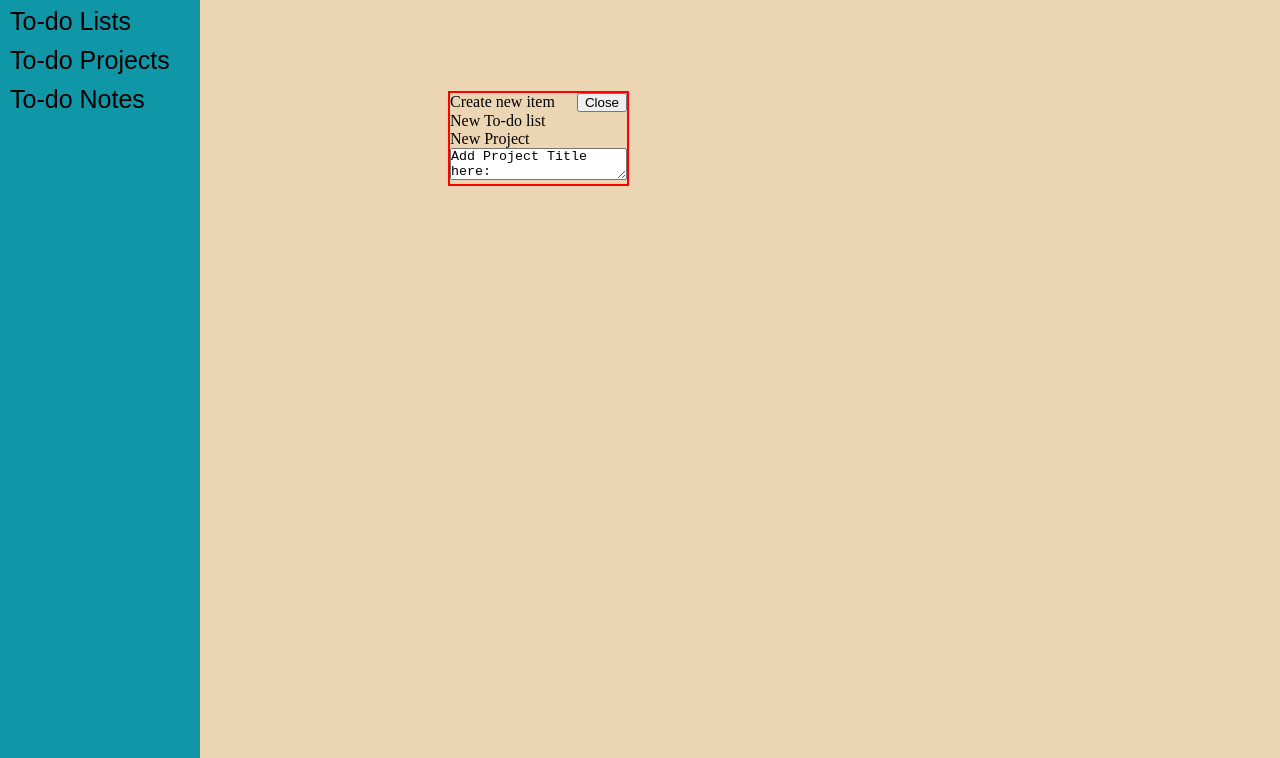
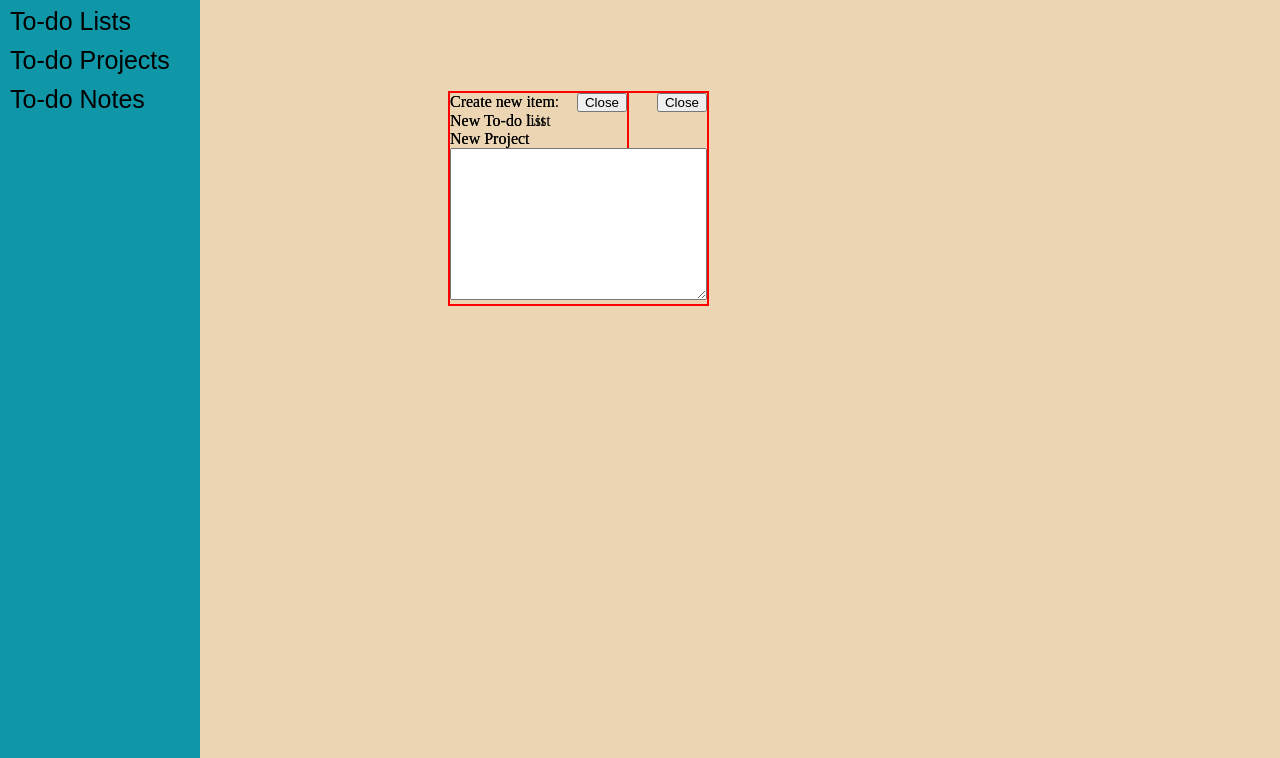
Before and after one commit to seanpoul/project-todo-list, a website built with webpack: page src/template.html in a window 1280 px wide. Shown: the part 109-867 px from the top of the page. Built offline with nearby package versions, Linux system fonts and the light colour scheme.

Commit message:
Remove js for creating popup and now create popup in template.html

```diff
--- a/src/index.js
+++ b/src/index.js
@@ -1,7 +1,6 @@
 import './style.css';
 import { createTodoList } from './createTodo.js';
 import { createPopup } from './createPopup.js';
-
 
 // add event listener to know which function to run
 // sidebar.addEventListener('click', (event) => {
--- a/src/template.html
+++ b/src/template.html
@@ -21,4 +21,17 @@
             <ul></ul>
         </div>
     </div>
+    <div id="popupContainer">
+        <div id="headerPopup">
+            <div id="titlePopup">Create new item:</div>
+            <button id="closeButtonPopup">Close</button>
+        </div>
+        <div id="bodyPopup">
+            <div id="sidebarPopup">
+                <div id="chooseList">New To-do List</div>
+                <div id="chooseProject">New Project</div>
+            </div>
+        </div>
+        <textarea name="" id="projectTitlePopup" cols="30" rows="10"></textarea>
+    </div>
 </body>
```
Also changed, not shown: dist/index.html.
